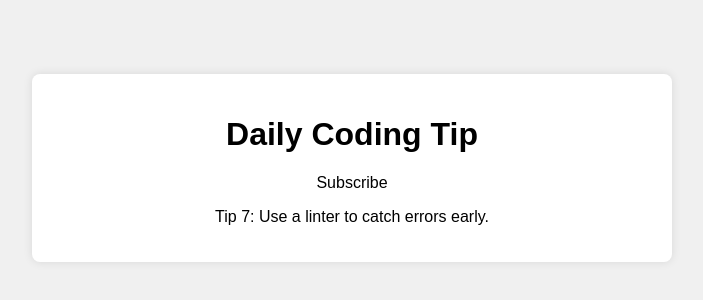
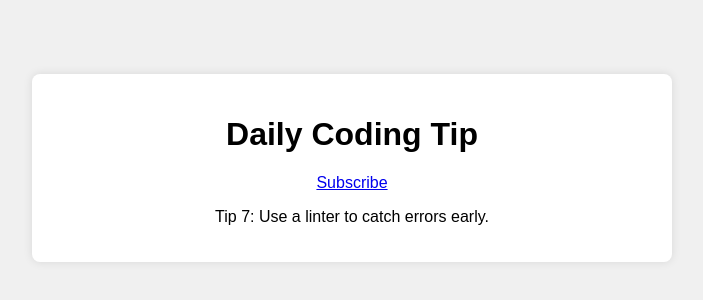
Before and after one commit to aaronsfunstuff/daily-code-tips, a plain HTML site: page index.html in a window 1280 px wide. Shown: the part 232-532 px from the top of the page, without its empty margins (288-991 px from the left). Drawn offline with Linux system fonts and the light colour scheme.

Commit message:
Update index.html

```diff
--- a/index.html
+++ b/index.html
@@ -9,7 +9,7 @@
 <body>
     <div class="container">
         <h1>Daily Coding Tip</h1>
-        <p>Subscribe</p>
+        <a href="subscribe"><p>Subscribe</p></a>
         <p id="tip"></p>
     </div>
 
```
